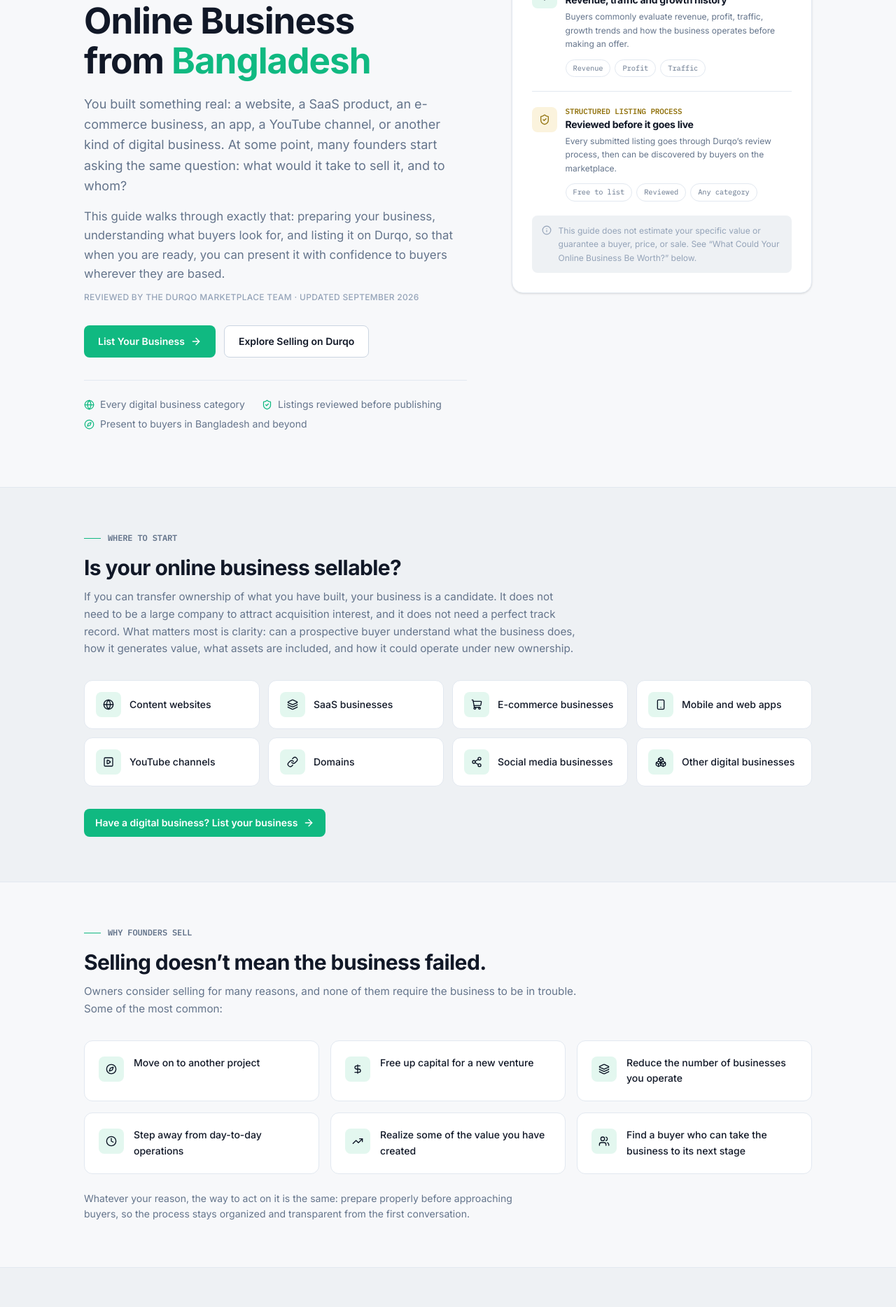
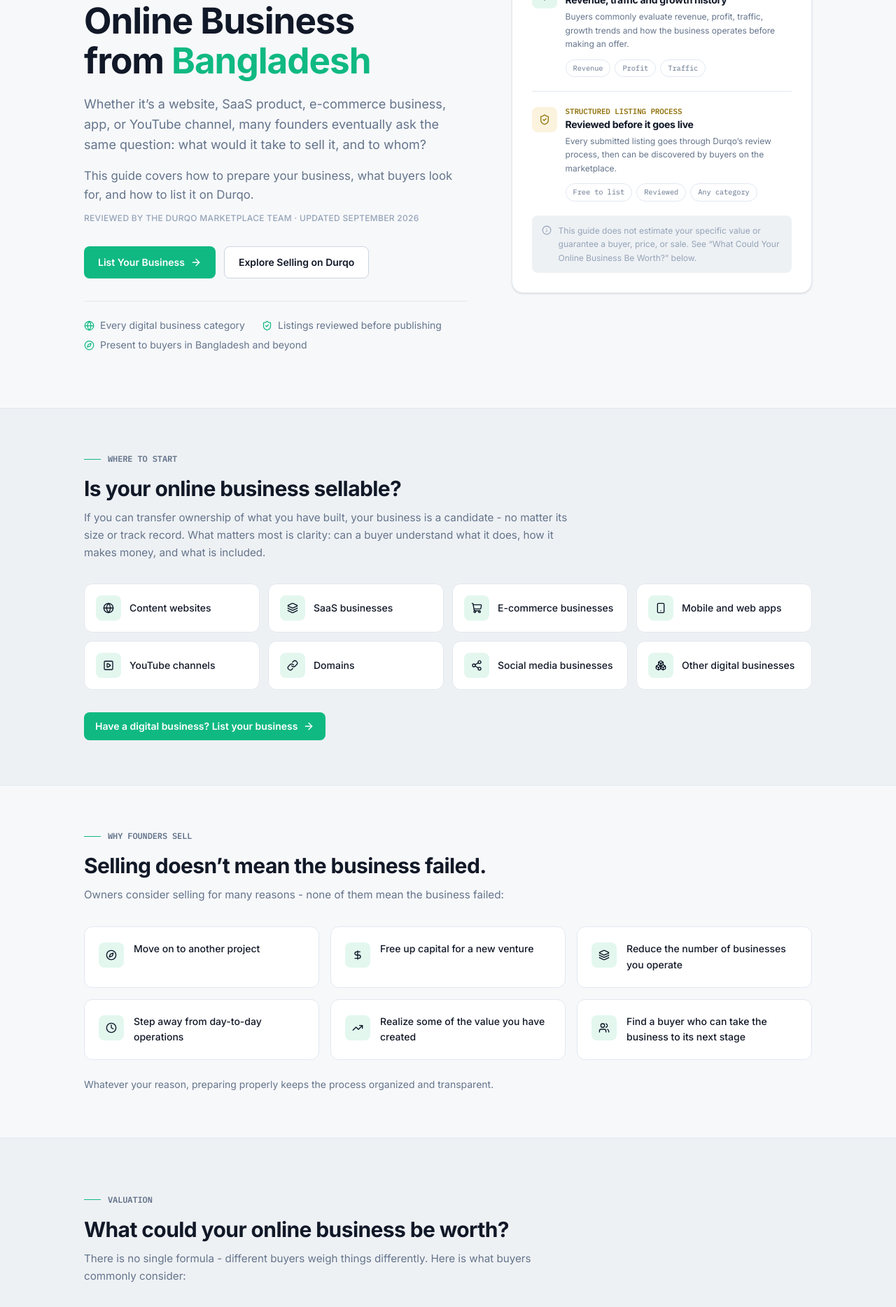
Before and after one commit to mdmanirmia/durqo-app, a Next.js app: page /sell-your-online-business-bangladesh in a window 1280 px wide. Shown: the part 240-2108 px from the top of the page at 70% size. Built offline with nearby package versions, Linux system fonts and the light colour scheme; no server answers.

Commit message:
Update page.tsx

```diff
--- a/src/app/sell-your-online-business-bangladesh/page.tsx
+++ b/src/app/sell-your-online-business-bangladesh/page.tsx
@@ -397,14 +397,12 @@ export default function SellYourOnlineBusinessBangladeshPage() {
                 </h1>
                 <div className="mt-5 flex flex-col gap-4 text-lg leading-relaxed text-ink-soft">
                   <p>
-                    You built something real: a website, a SaaS product, an e-commerce business, an app, a YouTube
-                    channel, or another kind of digital business. At some point, many founders start asking the same
-                    question: what would it take to sell it, and to whom?
+                    Whether it&rsquo;s a website, SaaS product, e-commerce business, app, or YouTube channel, many
+                    founders eventually ask the same question: what would it take to sell it, and to whom?
                   </p>
                   <p className="text-[1.05rem]">
-                    This guide walks through exactly that: preparing your business, understanding what buyers look
-                    for, and listing it on Durqo, so that when you are ready, you can present it with confidence to
-                    buyers wherever they are based.
+                    This guide covers how to prepare your business, what buyers look for, and how to list it on
+                    Durqo.
                   </p>
                 </div>
                 <p className="mt-3 text-xs font-medium uppercase tracking-wide text-ink-faint">
@@ -500,11 +498,9 @@ export default function SellYourOnlineBusinessBangladeshPage() {
               <DashEyebrow>Where to start</DashEyebrow>
               <h2 className="text-2xl sm:text-3xl">Is your online business sellable?</h2>
               <p className="mt-3 text-[0.95rem] leading-relaxed text-ink-soft">
-                If you can transfer ownership of what you have built, your business is a candidate. It does
-                not need to be a large company to attract acquisition interest, and it does not need a
-                perfect track record. What matters most is clarity: can a prospective buyer understand what
-                the business does, how it generates value, what assets are included, and how it could operate
-                under new ownership.
+                If you can transfer ownership of what you have built, your business is a candidate - no
+                matter its size or track record. What matters most is clarity: can a buyer understand what
+                it does, how it makes money, and what is included.
               </p>
             </div>
             <div className="grid grid-cols-2 gap-3 sm:grid-cols-4">
@@ -535,8 +531,7 @@ export default function SellYourOnlineBusinessBangladeshPage() {
               <DashEyebrow>Why founders sell</DashEyebrow>
               <h2 className="text-2xl sm:text-3xl">Selling doesn&rsquo;t mean the business failed.</h2>
               <p className="mt-3 text-[0.95rem] leading-relaxed text-ink-soft">
-                Owners consider selling for many reasons, and none of them require the business to be in
-                trouble. Some of the most common:
+                Owners consider selling for many reasons - none of them mean the business failed:
               </p>
             </div>
             <div className="grid gap-4 sm:grid-cols-2 lg:grid-cols-3">
@@ -550,8 +545,7 @@ export default function SellYourOnlineBusinessBangladeshPage() {
               ))}
             </div>
             <p className="mt-6 max-w-[70ch] text-sm leading-relaxed text-ink-soft">
-              Whatever your reason, the way to act on it is the same: prepare properly before approaching
-              buyers, so the process stays organized and transparent from the first conversation.
+              Whatever your reason, preparing properly keeps the process organized and transparent.
             </p>
           </Inner>
         </Container>
@@ -565,9 +559,8 @@ export default function SellYourOnlineBusinessBangladeshPage() {
               <DashEyebrow>Valuation</DashEyebrow>
               <h2 className="text-2xl sm:text-3xl">What could your online business be worth?</h2>
               <p className="mt-3 text-[0.95rem] leading-relaxed text-ink-soft">
-                There is no single formula that determines the value of every digital business - different buyers may
-                evaluate the same opportunity differently. Understanding what buyers commonly weigh is the
-                first step toward pricing your business with confidence:
+                There is no single formula - different buyers weigh things differently. Here is what buyers
+                commonly consider:
               </p>
             </div>
             <div className="grid gap-4 sm:grid-cols-2 lg:grid-cols-5">
@@ -582,9 +575,8 @@ export default function SellYourOnlineBusinessBangladeshPage() {
               ))}
             </div>
             <p className="mt-8 max-w-[70ch] text-sm leading-relaxed text-ink-soft">
-              A credible asking price should be supported by the actual characteristics and performance of the
-              business, not simply the amount the seller hopes to receive. Knowing where your business stands
-              on these factors is what makes a listing convincing.
+              A credible asking price is backed by your business&rsquo;s actual performance, not just what you
+              hope to receive.
             </p>
           </Inner>
         </Container>
@@ -598,9 +590,8 @@ export default function SellYourOnlineBusinessBangladeshPage() {
               <DashEyebrow>Buyer&rsquo;s perspective</DashEyebrow>
               <h2 className="text-2xl sm:text-3xl">Think like a buyer before you list.</h2>
               <p className="mt-3 text-[0.95rem] leading-relaxed text-ink-soft">
-                Before making an offer, a serious buyer will usually want to understand both the opportunity and the
-                risks. Sellers who have thought through these questions in advance tend to have stronger
-                conversations with buyers:
+                Before making an offer, buyers want to understand both the opportunity and the risks. Expect
+                questions such as:
               </p>
             </div>
             <div className="grid gap-3 sm:grid-cols-2">
@@ -614,8 +605,7 @@ export default function SellYourOnlineBusinessBangladeshPage() {
               ))}
             </div>
             <p className="mt-6 text-sm leading-relaxed text-ink-soft">
-              Preparing clear answers before listing can make conversations with prospective buyers more
-              productive, and shows a buyer they are dealing with a founder who knows their own business.
+              Clear answers, ready in advance, make for stronger conversations with buyers.
             </p>
           </Inner>
         </Container>
@@ -629,9 +619,8 @@ export default function SellYourOnlineBusinessBangladeshPage() {
               <DashEyebrow>Preparation</DashEyebrow>
               <h2 className="text-2xl sm:text-3xl">Prepare your business before going to market.</h2>
               <p className="mt-3 text-[0.95rem] leading-relaxed text-ink-soft">
-                Good preparation can make it easier for potential buyers to evaluate an opportunity, and most
-                of the work happens before you ever create a listing. Start by organizing the key information
-                about your business into these four areas.
+                Good preparation makes it easier for buyers to evaluate your business. Start by organizing
+                information in these four areas.
               </p>
             </div>
             <div className="grid gap-5 sm:grid-cols-2">
@@ -666,8 +655,8 @@ export default function SellYourOnlineBusinessBangladeshPage() {
             </DashEyebrow>
             <h2 className="text-2xl text-white sm:text-3xl">Built something valuable?</h2>
             <p className="mx-auto mt-3 max-w-[56ch] text-[0.95rem] leading-relaxed text-white/70">
-              If you have built a website, SaaS product, e-commerce business, app, or another digital business,
-              listing it on Durqo is the way to put it in front of potential buyers, wherever they are based.
+              List your website, SaaS product, e-commerce business, app, or other digital business on Durqo to
+              reach buyers wherever they are based.
             </p>
             <div className="mt-7 flex flex-wrap justify-center gap-3">
               <TrackedCta href="/sell" cta="mid_page_primary" size="lg">
@@ -689,8 +678,7 @@ export default function SellYourOnlineBusinessBangladeshPage() {
             <DashEyebrow>Pricing</DashEyebrow>
             <h2 className="text-2xl sm:text-3xl">Set a realistic asking price.</h2>
             <p className="mt-3 text-[0.95rem] leading-relaxed text-ink-soft">
-              An unrealistic asking price can make it difficult to generate serious buyer interest, while an
-              overly cautious one can leave value on the table. Before deciding on a price, consider:
+              An unrealistic price can turn buyers away - an overly cautious one can cost you. Consider:
             </p>
             <ul className="mt-5 grid gap-x-8 gap-y-2.5 sm:grid-cols-2">
               {PRICE_FACTORS.map((f) => (
@@ -698,8 +686,7 @@ export default function SellYourOnlineBusinessBangladeshPage() {
               ))}
             </ul>
             <p className="mt-6 text-sm leading-relaxed text-ink-soft">
-              The objective should be to establish an asking price that you can explain and support with
-              business information - a price you can defend is a price buyers take seriously.
+              Aim for a price you can explain and support with real business information.
             </p>
             <InfoNote>
               An asking price is not a guarantee of the final transaction price - the eventual price may depend on
@@ -723,11 +710,9 @@ export default function SellYourOnlineBusinessBangladeshPage() {
             <DashEyebrow>Reach</DashEyebrow>
             <h2 className="text-2xl sm:text-3xl">Your buyer does not have to be in Bangladesh.</h2>
             <p className="mt-3 text-[0.95rem] leading-relaxed text-ink-soft">
-              Digital businesses differ from many traditional businesses because their operations and assets are not
-              always tied to one physical location. A digital business built in Bangladesh may therefore potentially
-              attract buyers from other countries, including those interested in established websites, profitable
-              SaaS businesses, e-commerce operations, apps, content businesses, and other digital assets - your
-              location does not have to limit who sees your listing.
+              Digital businesses are not tied to one physical location, so a business built in Bangladesh can
+              potentially attract buyers from anywhere - your location does not have to limit who sees your
+              listing.
             </p>
             <InfoNote>
               Presenting a business through a marketplace can give sellers an opportunity to make their listing
@@ -744,9 +729,6 @@ export default function SellYourOnlineBusinessBangladeshPage() {
             <div className="mb-10 max-w-[70ch]">
               <DashEyebrow>The process</DashEyebrow>
               <h2 className="text-2xl sm:text-3xl">How selling on Durqo works.</h2>
-              <p className="mt-3 text-[0.95rem] leading-relaxed text-ink-soft">
-                From your first listing to a completed transfer, each step follows a defined process.
-              </p>
             </div>
             <div className="flex flex-col gap-8">
               {SELLING_STEPS.map(({ n, icon: Icon, title, body, link }, i) => (
@@ -793,10 +775,9 @@ export default function SellYourOnlineBusinessBangladeshPage() {
             <DashEyebrow>Trust</DashEyebrow>
             <h2 className="text-2xl sm:text-3xl">Give buyers information they can evaluate.</h2>
             <p className="mt-3 text-[0.95rem] leading-relaxed text-ink-soft">
-              Trust is particularly important when buying a digital business, and it is something a seller can
-              actively build rather than simply hope for. A strong listing should clearly distinguish between
-              information that can be supported and information that is simply provided by the seller. Where
-              applicable, Durqo may provide verification or review features for certain information.
+              Trust matters when buying a digital business. A strong listing clearly distinguishes information
+              that can be supported from information simply provided by the seller. Where applicable, Durqo
+              may offer verification or review features.
             </p>
             <p className="mt-4 text-sm font-semibold text-ink">
               Sellers should provide accurate information and should never intentionally misrepresent:
@@ -809,8 +790,8 @@ export default function SellYourOnlineBusinessBangladeshPage() {
               ))}
             </div>
             <p className="mt-5 text-sm leading-relaxed text-ink-soft">
-              A transparent listing can help prospective buyers evaluate an opportunity more effectively, and it
-              is often what separates a listing that gets serious attention from one that does not.
+              A transparent listing helps buyers evaluate an opportunity - and often gets more serious
+              attention.
             </p>
           </Inner>
         </Container>
@@ -823,10 +804,9 @@ export default function SellYourOnlineBusinessBangladeshPage() {
             <DashEyebrow>Selling from Bangladesh</DashEyebrow>
             <h2 className="text-2xl sm:text-3xl">Selling a digital business from Bangladesh.</h2>
             <p className="mt-3 text-[0.95rem] leading-relaxed text-ink-soft">
-              Being based in Bangladesh does not have to complicate selling a digital business. Durqo supports
-              digital entrepreneurs in Bangladesh who want to participate in the digital-business marketplace.
-              Review the current Durqo information on supported transaction methods, BDT-related payment or
-              payout options, verification requirements, and any transaction limitations before proceeding.
+              Being based in Bangladesh does not complicate selling a digital business. Review Durqo&rsquo;s
+              current information on transaction methods, BDT payment and payout options, and verification
+              requirements before proceeding.
             </p>
             <Link
               href="/buy-and-sell-digital-businesses-in-bdt"
@@ -855,8 +835,7 @@ export default function SellYourOnlineBusinessBangladeshPage() {
               <DashEyebrow>Before you list</DashEyebrow>
               <h2 className="text-2xl sm:text-3xl">Seller checklist.</h2>
               <p className="mt-3 text-[0.95rem] leading-relaxed text-ink-soft">
-                A quick way to check if you are ready: before listing your business, make sure you can clearly
-                explain each of the following.
+                Before listing, make sure you can clearly explain each of the following.
               </p>
             </div>
             <ul className="grid gap-3 sm:grid-cols-2">
@@ -903,9 +882,8 @@ export default function SellYourOnlineBusinessBangladeshPage() {
           <Inner className="max-w-[700px] text-center">
             <h2 className="text-2xl sm:text-3xl">Built the business. Ready for what comes next?</h2>
             <p className="mx-auto mt-3 max-w-[54ch] text-sm text-white/70">
-              If you are considering selling your digital business, the next step is simple: present the
-              opportunity clearly. Create your Durqo listing, provide the relevant business information, and
-              make your business available for potential buyers to discover.
+              Create your Durqo listing, provide the relevant business information, and make your business
+              available for potential buyers to discover.
             </p>
             <div className="mt-7 flex flex-wrap justify-center gap-3">
               <TrackedCta href="/sell" cta="final_primary" size="lg">
```
